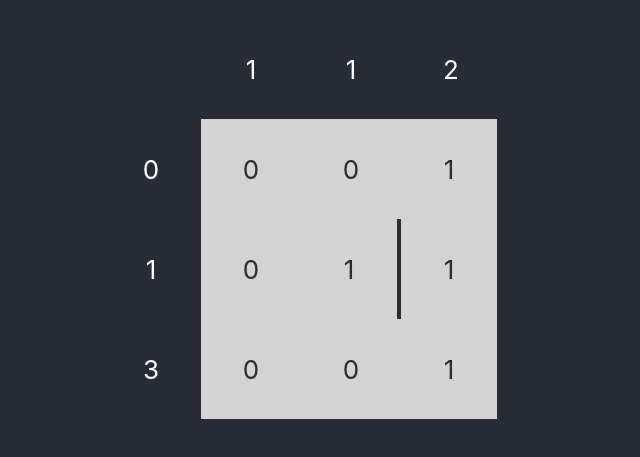
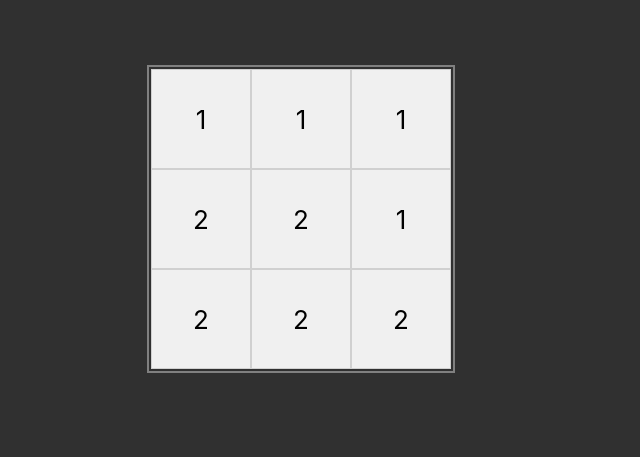
Before and after one commit to jpople/reactaquarium, a React (Create React App) app: page / in a window 1280 px wide. Shown: the part 181-638 px from the top of the page, without its empty margins (339-979 px from the left). Built offline with nearby package versions, Linux system fonts and the light colour scheme.

Commit message:
board renders as component now

```diff
--- a/src/App.css
+++ b/src/App.css
@@ -3,7 +3,7 @@
 }
 
 .App-header {
-  background-color: #282c34;
+  background-color: #303030;
   min-height: 100vh;
   display: flex;
   flex-direction: column;
@@ -21,24 +21,23 @@
   justify-content: center;
 }
 
+.puzzle-board {
+  outline: 2px solid gray;
+  outline-offset: 2px;
+}
+
+.puzzle-row {
+  display:flex;
+}
+
 .puzzle-square {
   display: flex;
   width: 100px;
   height: 100px;
   box-sizing: border-box;
+  border: 1px solid #d0d0d0;
   align-items: center;
   justify-content: center;
-  color: #282c34;
-  background-color: lightgrey;
+  color: black;
+  background-color: #f0f0f0;
 }
-
-.right-border {
-  border-right: #282c34 solid 20px;
-}
-.row-holder {
-  display:flex;
-}
-
-#col-heading-holder {
-  display:flex;
-}
--- a/src/App.js
+++ b/src/App.js
@@ -6,122 +6,72 @@ function App() {
   return (
     <div className="App">
       <header className="App-header">
-        <PuzzleBoard />
+        <Puzzle
+        containerArray={[1, 1, 1, 2, 2, 1, 2, 2, 2]}
+        solutionArray={[0, 0, 0, 0, 0, 1, 1, 1, 1]}
+        size={3}
+        />
       </header>
     </div>
   );
 }
 
-function Square() {
+class Puzzle extends React.Component {
+  constructor(props) {
+    super(props);
+    this.state = {
+      size: this.props.size,
+      containers: this.props.containerArray,
+      solution: this.props.solutionArray,
+      squareValues: Array(this.props.solutionArray.length).fill(false),
+    };
+    console.log(this.state);
+  }
+  render() {
+    const rows = [];
+    for (let i = 0; i < this.state.size; i++) {
+      rows.push(this.renderRow(i));
+    }
     return (
-    <div>
+      <div className="puzzle-board">
+        {rows}
+      </div>
+    )
+  }
+  renderRow(n) {
+    const cells = [];
+    for (let i = (this.state.size * n); i < (this.state.size * (n + 1)); i++) {
+      cells.push(this.renderCell(i));
+    }
+    return (
+      <div className="puzzle-row" key={n}>
+        {cells}
       </div>
     );
   }
 
-function PuzzleBoard() {
-  const grid = new Puzzle(3, [1, 1, 1, 2, 2, 1, 2, 2, 2], [0, 0, 0, 0, 0, 1, 1, 1, 1]);
-  const rightBorder = {borderRight : "solid #282c34 4px", };
+  renderCell(n) {
     return (
-    <div>
-      <div id="col-heading-holder">
-        <div className="heading"></div>
-        {grid.colHeadings.map((heading, index) => {
-          return <div key={index} className="heading">{heading}</div>
-        })}
-      </div>
-      {grid.rowHeadings.map((heading, index) => {
-        return (
-          <div className="row-holder">
-            <div key={index} className="heading">{heading}</div>
-            {getBorders(grid.containerRows)[index].map((cell) => {
-              if (cell == 1) {
-                return <div className="puzzle-square" style={rightBorder}>{cell}</div>
-              }
-              else {
-                return <div className="puzzle-square">{cell}</div>
-              }
-            })}
-
-          </div>
+      <div className="puzzle-square" key={n}>{this.state.containers[n]}</div>
     );
-      })}
-    </div>
-  );
-}
-
-class Puzzle {
-  constructor(size, containerArray, solutionArray) {
-    this.size = size;
-    this.containerArray = containerArray;
-    this.containerRows = constructRows(size, containerArray);
-    this.containerCols = constructCols(size, containerArray);
-    this.solutionArray = solutionArray;
-    this.solutionRows = constructRows(size, solutionArray);
-    this.solutionCols = constructCols(size, solutionArray);
-    this.rowHeadings = getHeadings(this.solutionRows);
-    this.colHeadings = getHeadings(this.solutionCols);
-
   }
 }
 
-function constructRows(size, array) { // gotta be something nicer here, Jesus
-  let rows = Array(size).fill([]);
-  for (let i = 0; i < size; i++) {
-    rows[i] = array.splice(0, size);
-    rows[i].forEach(cell => {
-      array.push(cell);
-    });
-  }
-  return rows;
+function getRow(n, array) {
+  // gets the nth row of a provided (square) array
+  const size = Math.sqrt(array.length);
+  return array.slice((size * n), (size * (n + 1)));
 }
 
-function constructCols(size, array) {
-  let cols = [];
-  for (let i = 0; i < size; i++) {
-    cols.push([]);
+function getColumn(n, array) {
+  // gets the nth column of a provided (square) array
+  const size = Math.sqrt(array.length);
+  const col = [];
+  array.forEach(entry => {
+    if (entry % n == 0) {
+      col.push(entry);
     }
-  for (let i = 0; i < array.length; i++) {
-    cols[(i % 3)].push(array[i]);
-  }
-  return cols;
+  })
 }
 
-function getHeadings(rowArray) { // accepts an array of row or column vectors from a solution, generates an array of the corresponding column headings
-  // map would be good here probably? should learn how to use that
-  let headings = [];
-  rowArray.forEach(row => {
-    let sum = 0;
-    row.forEach(entry => {
-      sum += entry;
-    });
-    headings.push(sum);
-  });
-  return headings;
-}
-
-function getBorders(rowArray) {
-  // accepts an array of row or column vectors with container IDs, generates an array with 1s in cells which should have a border "after" them
-  // "after" here means to the right for rows or below for columns, works on either
-  let borders = [];
-  rowArray.forEach(row => {
-    for (let i = 0; i < row.length; i++){
-      console.log("comparing " + row[i] + " and " + row[i+1]);
-      if (row[i] == row[i+1]) {
-        console.log("pushing 0")
-        borders.push(0);
-      }
-      else {
-        console.log("pushing 1")
-        borders.push(1);
-      }
-    }
-  })
-  console.log(borders);
-  borders = constructRows(rowArray.length, borders);
-  console.log(borders);
-  return borders;
-}
-
-
 export default App;
```
Lines whose indentation alone changed are shown as unchanged.
